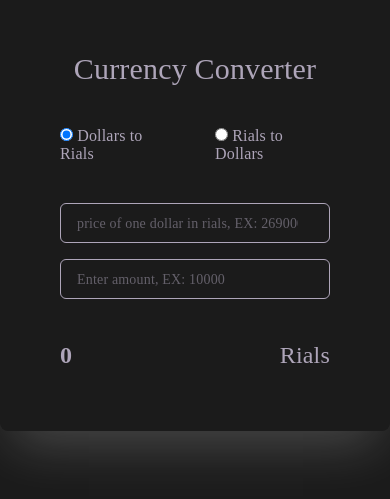
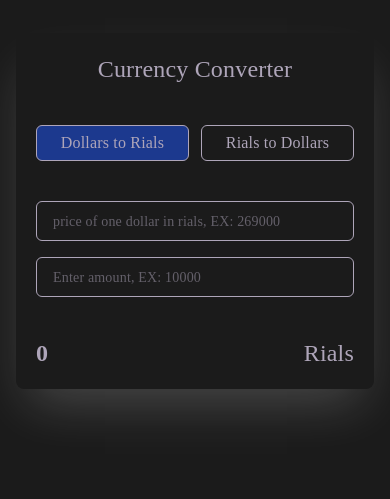
Before and after one commit to BhGh1081/currency-converter, a React (Vite) app: page / in a window 390 px wide. Shown: the part 211-710 px from the top of the page. Built offline with nearby package versions, Linux system fonts and the light colour scheme.

Commit message:
feat: responsive design

```diff
--- a/src/App.tsx
+++ b/src/App.tsx
@@ -21,19 +21,20 @@ export default function App() {
 
 
   return (
-    <main className="w-full h-dvh flex justify-center items-center">
-      <div className="flex flex-col gap-10  p-15 rounded-lg shadow-2xl shadow-white/20">
-        <h1 className="text-3xl self-center">Currency Converter</h1>
+    <main className="w-full h-dvh justify-items-center content-center p-4">
+      <div className="sm:w-fit w-full flex flex-col gap-10 md:p-15 p-5 rounded-lg shadow-2xl shadow-white/20">
+        <h1 className="text-2xl md:text-3xl self-center whitespace-nowrap">Currency Converter</h1>
 
-        <section className="flex gap-10">
+        <section className="flex items-center md:items-start md:gap-10 gap-3">
           {radio.map(item =>
-            <label key={item.value}>
+            <label key={item.value} className="max-md:border max-md:p-2 max-md:rounded-md max-md:w-full max-md:has-checked:bg-blue-900 max-md:text-center">
               <input
                 type="radio"
                 name="conversionType"
                 value={item.value}
                 checked={conversionType === item.value}
                 onChange={() => setConversionType(item.value)}
+                className="max-md:sr-only"
               /> {item.label}
             </label>
           )}
```
Lines whose indentation alone changed are shown as unchanged.
